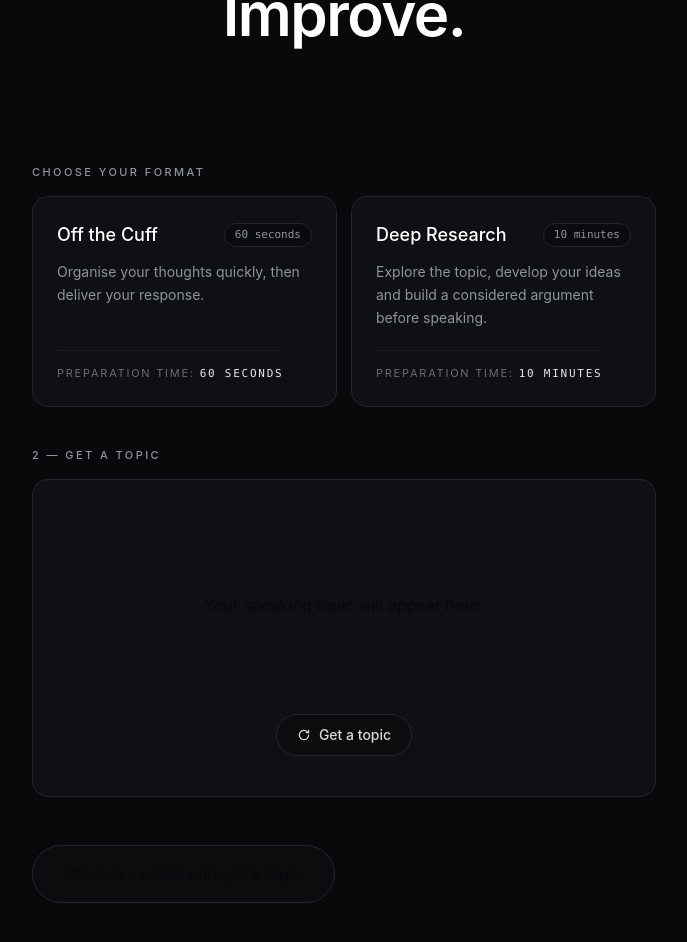
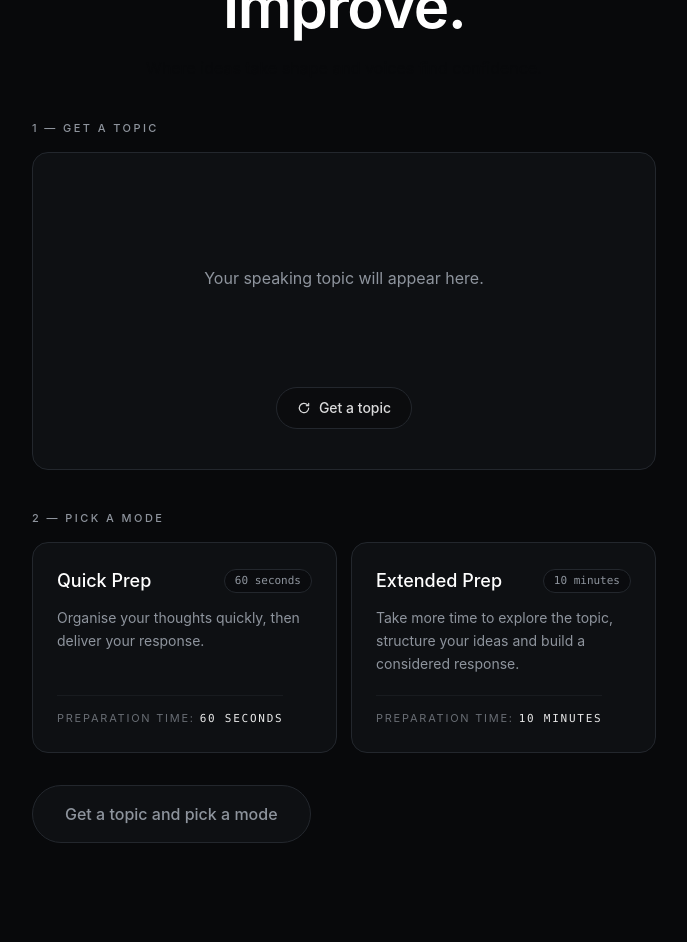
Before and after one commit to Adhiraj-x/offscript, a Next.js app: page / in a window 1280 px wide. Shown: the part 220-1162 px from the top of the page, without its empty margins (296-983 px from the left). Built offline with nearby package versions, Linux system fonts and the light colour scheme.

Commit message:
feat: finalize Offscript practice experience

```diff
--- a/app/api/topics/route.ts
+++ b/app/api/topics/route.ts
@@ -24,7 +24,7 @@ export const runtime = "nodejs";
 export const maxDuration = 30;
 export const dynamic = "force-dynamic";
 
-const MAX_TOPIC_WORDS = 25;
+const MAX_TOPIC_WORDS = 35;
 
 type Provider = "gemini" | "groq" | "static";
 
@@ -176,12 +176,19 @@ function validateAndCleanTopic(
   return { text, category: requestedCategory, domain };
 }
 
+type ModelRequestOptions = {
+  max_tokens?: number;
+  max_completion_tokens?: number;
+  reasoning_effort?: "low" | "medium" | "high";
+};
+
 async function requestTopicFromModel(
   client: OpenAI,
   model: string,
   category: CanonicalTopicCategory,
   avoid: NormalizedAvoidItem[],
   avoidSet: Set<string>,
+  options: ModelRequestOptions = {},
 ): Promise<{ text: string; category: CanonicalTopicCategory; domain: string }> {
   const messages: OpenAI.Chat.ChatCompletionMessageParam[] = [
     { role: "system", content: SYSTEM_PROMPT },
@@ -190,12 +197,17 @@ async function requestTopicFromModel(
 
   let lastReason = "invalid JSON";
   for (let attempt = 0; attempt < 2; attempt += 1) {
+    try {
       const completion = await client.chat.completions.create({
         model,
         messages,
-      temperature: 0.85,
-      max_tokens: 150,
         response_format: { type: "json_object" },
+        ...(options.max_completion_tokens !== undefined
+          ? { max_completion_tokens: options.max_completion_tokens }
+          : { max_tokens: options.max_tokens ?? 1000 }),
+        ...(options.reasoning_effort !== undefined
+          ? { reasoning_effort: options.reasoning_effort }
+          : {}),
       });
 
       const content = completion.choices[0]?.message?.content ?? "";
@@ -214,6 +226,14 @@ async function requestTopicFromModel(
         role: "user",
         content: `The previous response had ${lastReason}. Return ONLY valid JSON with 1 fresh ${category} topic: {"topic": "...", "domain": "..."}.`,
       });
+    } catch (err: unknown) {
+      const message = err instanceof Error ? err.message : String(err);
+      const status = typeof err === "object" && err !== null && "status" in err ? (err as { status?: unknown }).status : undefined;
+      lastReason = message;
+      if (status === 429 || /rate_limit|resource_exhausted/i.test(message)) {
+        throw err;
+      }
+    }
   }
 
   throw new TopicGenerationError(`${model} returned ${lastReason} twice`, "parse");
@@ -235,6 +255,7 @@ async function generateSingleTopic(
         category,
         avoid,
         avoidSet,
+        { max_tokens: 1000 },
       );
       return { topic: result, provider: "gemini" };
     } catch (error) {
@@ -255,6 +276,7 @@ async function generateSingleTopic(
         category,
         avoid,
         avoidSet,
+        { max_completion_tokens: 1000, reasoning_effort: "low" },
       );
       return { topic: result, provider: "groq" };
     } catch (error) {
--- a/app/page.tsx
+++ b/app/page.tsx
@@ -9,7 +9,7 @@ import ResultView from "@/components/ResultView";
 import TopicSpinner from "@/components/TopicSpinner";
 import { coerceFillers } from "@/lib/fillers";
 import { clampScore, roundRate } from "@/lib/format";
-import { modeInfo } from "@/lib/modes";
+import { modeInfo, modeName } from "@/lib/modes";
 import { coerceSpeechMetrics } from "@/lib/speechMetrics";
 import { loadHistory, newSessionId, saveSession } from "@/lib/storage";
 import { computeStreak } from "@/lib/streak";
@@ -168,14 +168,17 @@ export default function HomePage() {
     setPhase("prep");
   }, [topic, mode]);
 
-  function resetPractice() {
+  const resetPractice = useCallback(() => {
     setResult(null);
     setErrorMessage("");
     setTopic(null);
     setSpinning(false);
     setPrepAttempt(0);
     setPhase("setup");
-  }
+    if (typeof window !== "undefined") {
+      window.scrollTo(0, 0);
+    }
+  }, []);
 
   function pickMode(next: Mode) {
     setMode(next);
@@ -188,32 +191,24 @@ export default function HomePage() {
 
   return (
     <main className="mx-auto w-full max-w-2xl px-6 pb-24">
-      <Header streak={streak} />
+      <Header streak={streak} onLogoClick={resetPractice} />
 
       {phase === "setup" ? (
-        <div className="space-y-10 pt-4 sm:pt-6">
+        <div className="pt-4 sm:pt-6">
           {/* Hero Section */}
-          <section className="pt-4 pb-2 text-center sm:pt-8 sm:pb-4">
+          <section className="pt-3 pb-1 text-center sm:pt-6 sm:pb-2">
             <h1 className="text-balance text-4xl font-semibold tracking-tight text-white sm:text-5xl lg:text-6xl">
               Prepare. Speak. Improve.
             </h1>
-            <p className="mx-auto mt-4 max-w-xl text-balance text-sm leading-relaxed text-muted sm:text-base">
-              Build your thoughts, deliver your response, and become a more effective communicator.
+            <p className="mx-auto mt-4 sm:mt-5 max-w-[520px] text-balance text-sm sm:text-base leading-relaxed text-muted">
+              Where ideas take shape and voices find confidence.
             </p>
           </section>
 
-          {/* Format Selection */}
-          <section className="space-y-3.5">
+          {/* Section 1: Topic Selection */}
+          <section className="mt-7 sm:mt-8 space-y-3 sm:space-y-3.5">
             <h2 className="text-[11px] font-medium uppercase tracking-[0.22em] text-muted">
-              CHOOSE YOUR FORMAT
-            </h2>
-            <ModePicker value={mode} onChange={pickMode} />
-          </section>
-
-          {/* Topic Selection */}
-          <section className="space-y-3.5">
-            <h2 className="text-[11px] font-medium uppercase tracking-[0.22em] text-muted">
-              2 — GET A TOPIC
+              1 — GET A TOPIC
             </h2>
             <TopicSpinner
               topic={topic}
@@ -223,19 +218,35 @@ export default function HomePage() {
             />
           </section>
 
+          {/* Section 2: Mode Selection */}
+          <section className="mt-9 sm:mt-10 space-y-3 sm:space-y-3.5">
+            <h2 className="text-[11px] font-medium uppercase tracking-[0.22em] text-muted">
+              2 — PICK A MODE
+            </h2>
+            <ModePicker value={mode} onChange={pickMode} />
+          </section>
+
           {/* Primary Action CTA */}
-          <section className="pt-2">
+          <section className="mt-7 sm:mt-8">
             <button
               type="button"
               onClick={startPrep}
               disabled={!mode || !topic || spinning}
               className={`w-full rounded-full py-4 px-8 text-sm sm:text-base font-medium transition-all duration-200 outline-none focus-visible:ring-2 focus-visible:ring-accent focus-visible:ring-offset-2 focus-visible:ring-offset-base sm:w-auto ${
                 mode && topic && !spinning
-                  ? "bg-accent text-black hover:bg-accent/90 active:scale-[0.98] shadow-[0_0_24px_-8px_rgba(201,249,108,0.35)] cursor-pointer"
-                  : "border border-line bg-panel/50 text-muted/50 cursor-not-allowed"
+                  ? "border border-transparent bg-accent text-black hover:bg-accent/90 active:scale-[0.98] shadow-[0_0_24px_-8px_rgba(201,249,108,0.35)] cursor-pointer"
+                  : "border border-line bg-panel text-muted cursor-not-allowed shadow-none disabled:border-line disabled:bg-panel disabled:text-muted disabled:opacity-100 disabled:cursor-not-allowed"
               }`}
             >
-              {mode && topic ? "Start preparation" : "Choose a mode and get a topic"}
+              <span className={mode && topic && !spinning ? "text-black" : "text-muted"}>
+                {topic && mode
+                  ? "Start preparation"
+                  : topic && !mode
+                    ? "Pick a mode to continue"
+                    : !topic && mode
+                      ? "Get a topic to continue"
+                      : "Get a topic and pick a mode"}
+              </span>
             </button>
           </section>
         </div>
@@ -243,6 +254,12 @@ export default function HomePage() {
 
       {phase === "prep" && mode && topic ? (
         <div className="pt-6">
+          <div className="flex items-center justify-between gap-3 mb-4">
+            <p className="text-[11px] uppercase tracking-[0.22em] text-muted">Preparation</p>
+            <span className="rounded-full border border-line px-2.5 py-0.5 text-[11px] text-muted">
+              {modeName(mode)}
+            </span>
+          </div>
           <p className="text-balance text-lg leading-snug text-white/90">{topic.text}</p>
           <div className="mt-8">
             <PrepTimer
@@ -265,7 +282,12 @@ export default function HomePage() {
 
       {phase === "speak" && mode && topic ? (
         <div className="pt-6">
-          <p className="text-[11px] uppercase tracking-[0.22em] text-muted">Topic</p>
+          <div className="flex items-center justify-between gap-3">
+            <p className="text-[11px] uppercase tracking-[0.22em] text-muted">Topic</p>
+            <span className="rounded-full border border-line px-2.5 py-0.5 text-[11px] text-muted">
+              {modeName(mode)}
+            </span>
+          </div>
           <p className="mt-3 text-balance text-xl leading-snug text-white/90">{topic.text}</p>
           <div className="mt-8">
             <Recorder onComplete={handleRecorded} onCancel={resetPractice} />
--- a/components/Header.tsx
+++ b/components/Header.tsx
@@ -1,7 +1,10 @@
+"use client";
+
 import Link from "next/link";
 
 type Props = {
   streak?: number;
+  onLogoClick?: () => void;
 };
 
 function FlameIcon({ className = "h-3.5 w-3.5" }: { className?: string }) {
@@ -22,21 +25,31 @@ function FlameIcon({ className = "h-3.5 w-3.5" }: { className?: string }) {
   );
 }
 
-export default function Header({ streak }: Props) {
+export default function Header({ streak, onLogoClick }: Props) {
+  const handleLogoClick = () => {
+    onLogoClick?.();
+  };
+
   return (
     <header className="flex items-center justify-between gap-4 py-8">
-      <Link href="/" className="flex items-center gap-2.5 text-[15px] font-semibold tracking-tight">
-        <span className="h-1.5 w-1.5 rounded-full bg-accent" />
-        Offscript
+      <Link
+        href="/"
+        onClick={handleLogoClick}
+        aria-label="Offscript home"
+        className="flex items-center gap-2.5 text-[15px] font-semibold tracking-tight transition-opacity hover:opacity-90 focus-visible:outline-none focus-visible:ring-2 focus-visible:ring-accent focus-visible:ring-offset-2 focus-visible:ring-offset-base rounded-sm cursor-pointer"
+      >
+        <span className="h-1.5 w-1.5 rounded-full bg-accent" aria-hidden="true" />
+        <span>Offscript</span>
       </Link>
       <nav className="flex items-center gap-5 text-sm text-muted">
         {typeof streak === "number" && streak > 0 ? (
           <span
             className="inline-flex items-center gap-1.5 text-accent"
-            title="Consecutive days practiced"
+            title={`${streak} day streak`}
           >
             <FlameIcon className="h-3.5 w-3.5" />
-            <span>{streak} day streak</span>
+            <span aria-hidden="true">{streak}</span>
+            <span className="sr-only">{streak} day streak</span>
           </span>
         ) : null}
         <Link href="/" className="transition-colors hover:text-white">
--- a/components/TopicSpinner.tsx
+++ b/components/TopicSpinner.tsx
@@ -189,7 +189,10 @@ export default function TopicSpinner({ topic, onPick, disabled, onSpinStateChang
             </p>
           </>
         ) : (
-          <p className="max-w-xs text-sm sm:text-base leading-relaxed text-muted/70">
+          <p
+            className="max-w-xs text-sm sm:text-base leading-relaxed text-[#8e949d]"
+            style={{ color: "#8e949d" }}
+          >
             Your speaking topic will appear here.
           </p>
         )}
--- a/lib/modes.ts
+++ b/lib/modes.ts
@@ -11,17 +11,17 @@ export type ModeInfo = {
 export const MODES: ModeInfo[] = [
   {
     id: "off-the-cuff",
-    name: "Off the Cuff",
+    name: "Quick Prep",
     prepSeconds: 60,
     prepLabel: "60s prep",
     blurb: "Organise your thoughts quickly, then deliver your response.",
   },
   {
     id: "deep-research",
-    name: "Deep Research",
+    name: "Extended Prep",
     prepSeconds: 600,
     prepLabel: "10 min prep",
-    blurb: "Explore the topic, develop your ideas and build a considered argument before speaking.",
+    blurb: "Take more time to explore the topic, structure your ideas and build a considered response.",
   },
 ];
 
```
Also changed, not shown: 2 other files (tests, documents, lock files or other folders). Lines whose indentation alone changed are shown as unchanged.
